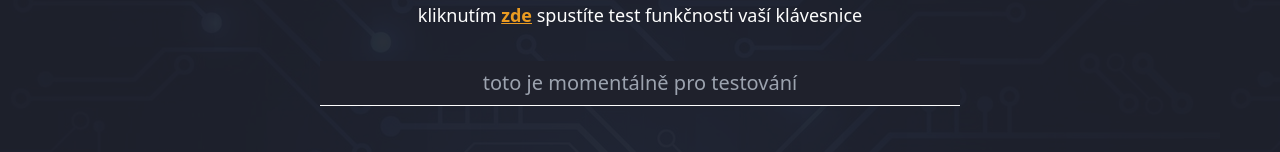
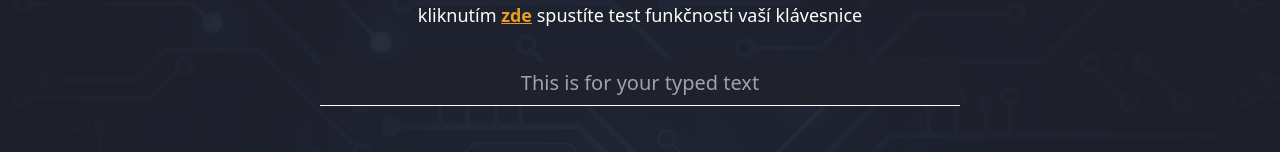
Before and after one commit to OndrejLosensky/virtual-keyboard, a React (Create React App) app: page / in a window 1280 px wide. Shown: the part 155-307 px from the top of the page. Built offline with nearby package versions, Linux system fonts and the light colour scheme; the HTML template or start-up script is replaced by a standard one.

Commit message:
změna placeholderu

```diff
--- a/src/components/inputKeyboard/InputKeyboard.js
+++ b/src/components/inputKeyboard/InputKeyboard.js
@@ -21,8 +21,8 @@ const InputKeyboard = ({ inputValue }) => {
         ref={inputRef}
         type="text"
         className="text-foreColorWhite font-normal w-[50%] flex justify-center text-center outline-none text-xl bg-backColor py-2"
-        placeholder="toto je momentálně pro testování"
-        defaultValue={inputValue}
+        placeholder="This is for your typed text"
+        defaultValue= {inputValue}
 
       />
       <div className="border-b-[1px] border-foreColorWhite w-[50%]"></div>
```
